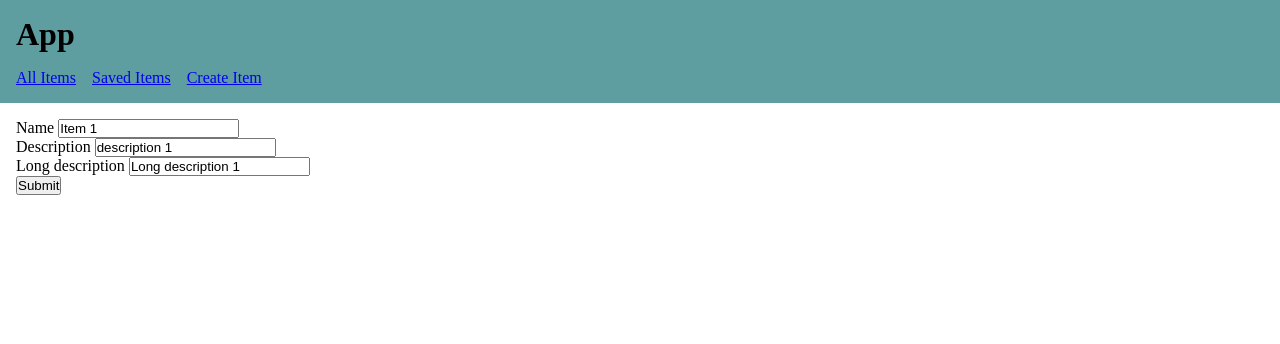
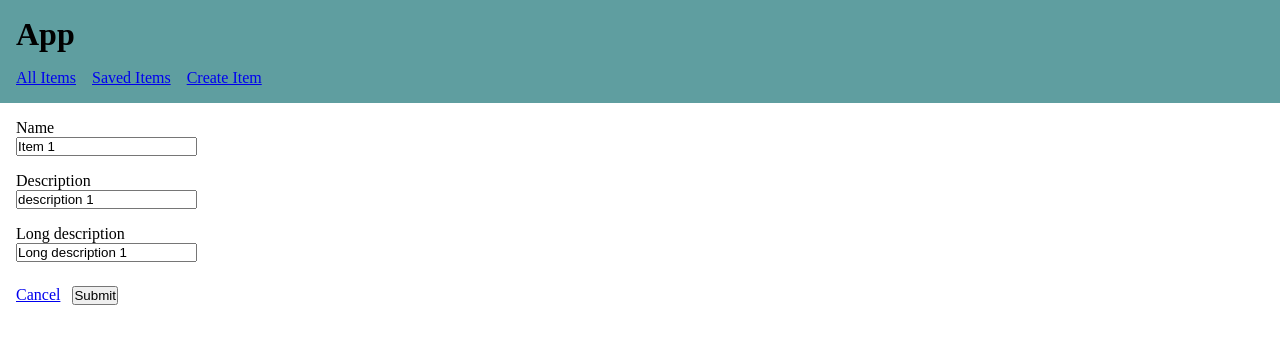
Before and after one commit to nigeljohnwade/angular-tutorial, an Angular app: page /items/edit/1 in a window 1280 px wide. Shown: the top 344 px of the page. Built offline with nearby package versions, Linux system fonts and the light colour scheme.

Commit message:
Edit item styles

```diff
--- a/src/app/app.component.ts
+++ b/src/app/app.component.ts
@@ -6,5 +6,5 @@ import { Component } from '@angular/core';
   styleUrls: ['./app.component.css']
 })
 export class AppComponent {
-  title = 'untitled';
+  title = 'App';
 }
--- a/src/app/edit-item/edit-item.component.css
+++ b/src/app/edit-item/edit-item.component.css
@@ -0,0 +1,14 @@
+form > .input-group + .input-group{
+  margin-top: 1rem;
+}
+form > .action-group{
+  margin-top: 1.5rem;
+}
+
+form > .action-group > * + *{
+  margin-left: 0.75rem;
+}
+
+.label{
+  display: block;
+}
--- a/src/app/edit-item/edit-item.component.html
+++ b/src/app/edit-item/edit-item.component.html
@@ -1,24 +1,27 @@
 <form [formGroup]="editItemForm" (ngSubmit)="onSubmit()">
-  <div>
-    <label for="name">
+  <div class="input-group">
+    <label class="label" for="name">
       Name
     </label>
     <input id="name" type="text" formControlName="name">
   </div>
 
-  <div>
-    <label for="description">
+  <div class="input-group">
+    <label class="label" for="description">
       Description
     </label>
     <input id="description" type="text" formControlName="description">
   </div>
 
-  <div>
-    <label for="longDescription">
+  <div class="input-group">
+    <label class="label" for="longDescription">
       Long description
     </label>
     <input id="longDescription" type="text" formControlName="longDescription">
   </div>
 
-  <button type="submit">Submit</button>
+  <div class="action-group">
+    <a [routerLink]="['/items/', item.id]">Cancel</a>
+    <button type="submit">Submit</button>
+  </div>
 </form>
```
